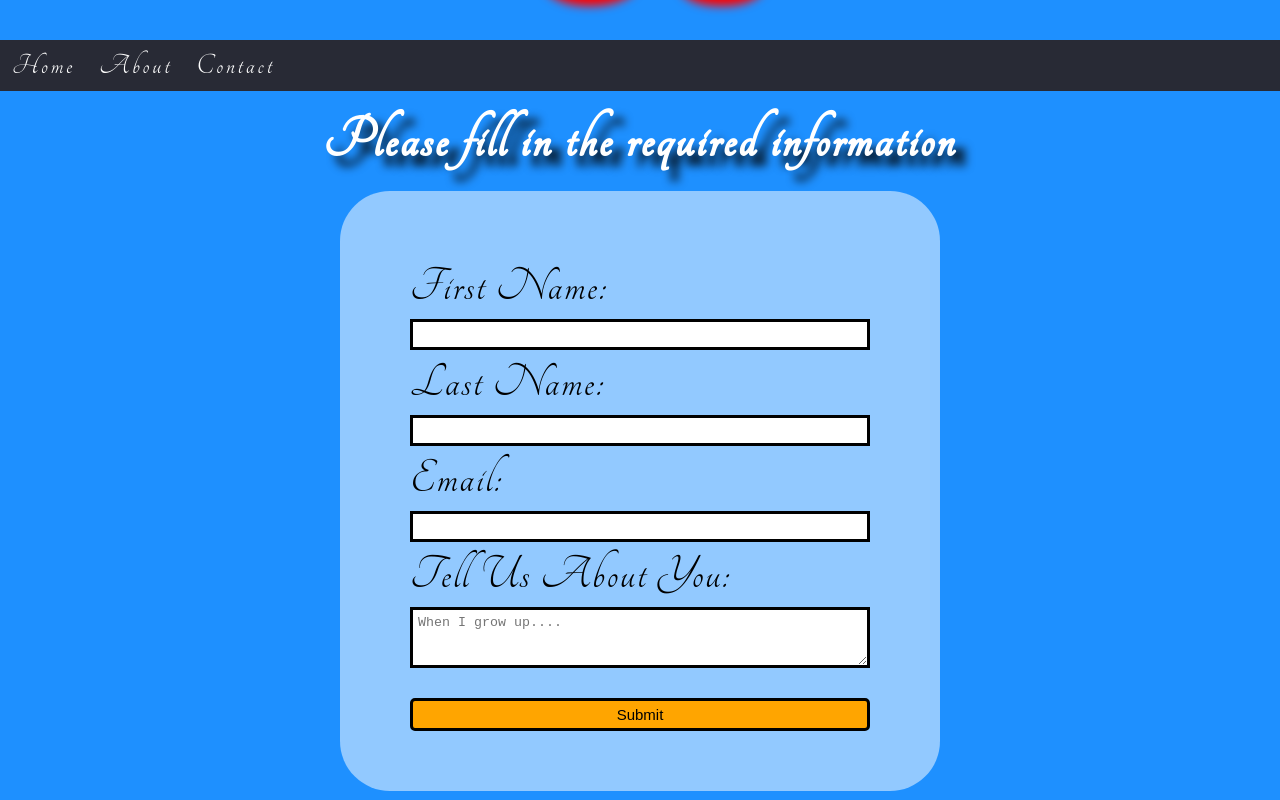
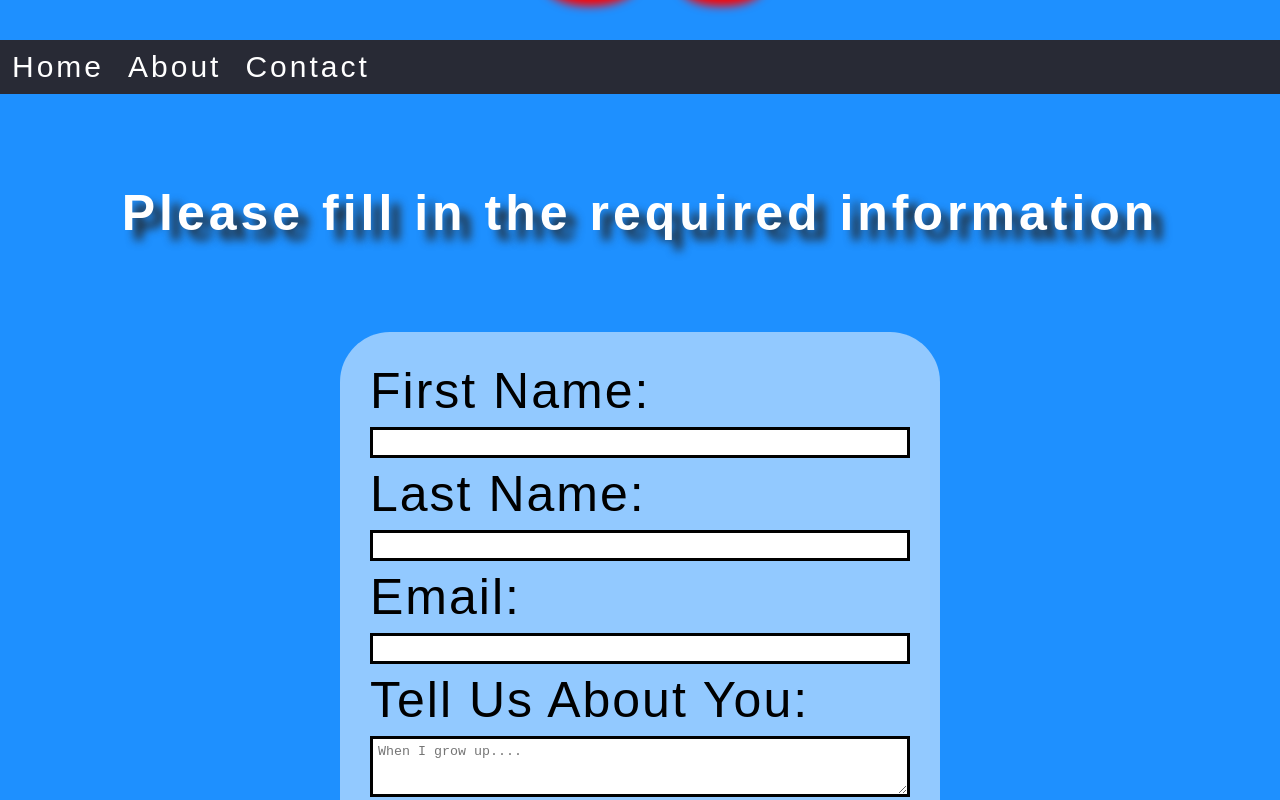
Before and after one commit to kacee6062/final-project, a plain HTML site: page contact.html in a window 1280 px wide. Shown: the part 420-1220 px from the top of the page. Drawn offline with Linux system fonts and the light colour scheme; a web font is replaced by a local one.

Commit message:
Clean up of contact.html commented out tangerine font

```diff
--- a/assets/css/contact.css
+++ b/assets/css/contact.css
@@ -18,6 +18,12 @@ img {
 
 header h1 {
     color: black
+}
+
+.contact-title {
+    text-shadow: 10px 10px 10px #222;
+    letter-spacing: 4px;
+    margin: 90px 0;
 }
 
 nav {
@@ -72,12 +78,12 @@ h1, p {
 
 .container{
 
-
     background-color: #92c9ff;
-    padding: 70px;
+    padding: 30px;
     border-radius: 50px;
     width: 600px;
-    height: 600px
+    height: auto;
+    margin-bottom: 70px;
 
 }
 
@@ -110,13 +116,13 @@ input, textarea {
 }
 
 input[type="submit"] {
-
+    display: block;
     background-color: orange;
     color: #000000;
     font-size: 15px;
     border-radius: 5px;
-    margin: 30px 0;
-    padding: 5px 10px;
+    margin-top: 30px;
+    padding: 20px 10px;
     cursor: pointer;
 }
 
--- a/assets/css/index.css
+++ b/assets/css/index.css
@@ -78,8 +78,7 @@ li a:hover {
 
 */
 
-main h2 {
-
+main h2, .contact-title {
     color: #ffffff;
     font-family: '28 Days Later', 'Tangerine',  sans-serif;
     text-shadow: 10px 10px 10px #ff0000;
--- a/contact.html
+++ b/contact.html
@@ -7,7 +7,7 @@
             <link href="assets/css/index.css" rel="stylesheet" type="text/css" />
             <link href="assets/css/contact.css" rel="stylesheet" type="text/css" />
             <link href="http://fonts.cdnfonts.com/css/28-days-later" rel="stylesheet">
-            <link href="https://fonts.googleapis.com/css2?family=Tangerine" rel="stylesheet" />
+            <!-- <link href="https://fonts.googleapis.com/css2?family=Tangerine" rel="stylesheet" />  -->
             <link href="https://cdnjs.cloudflare.com/ajax/libs/font-awesome/4.7.0/css/font-awesome.min.css" rel="stylesheet" />
 
 
@@ -30,7 +30,7 @@
 
 
 
-            <h1>Please fill in the required information</h1>
+            <h2 class="contact-title">Please fill in the required information</h2>
 
             <form action=""class="container">
 
```
Also changed, not shown: about.html (+1 -1 lines), index.html (+1 -1 lines).
